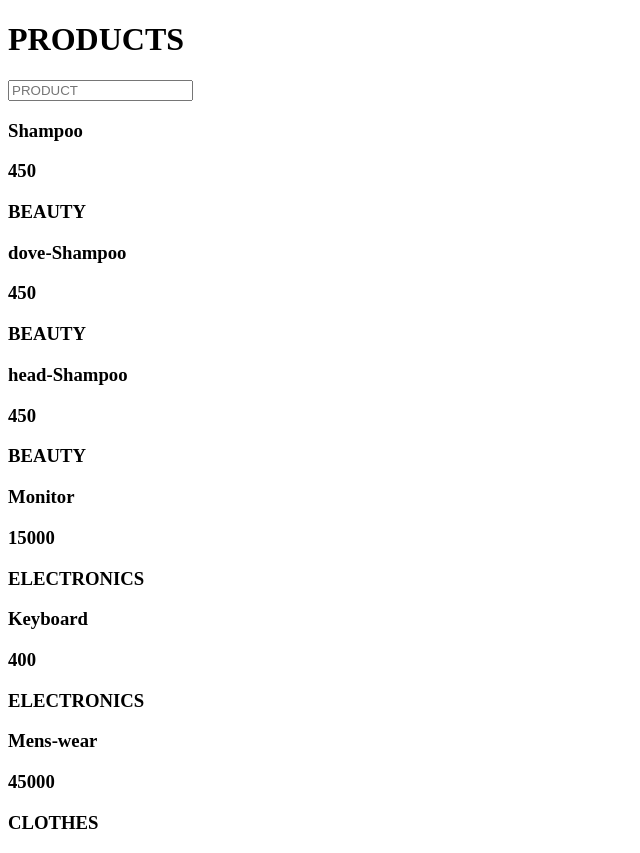
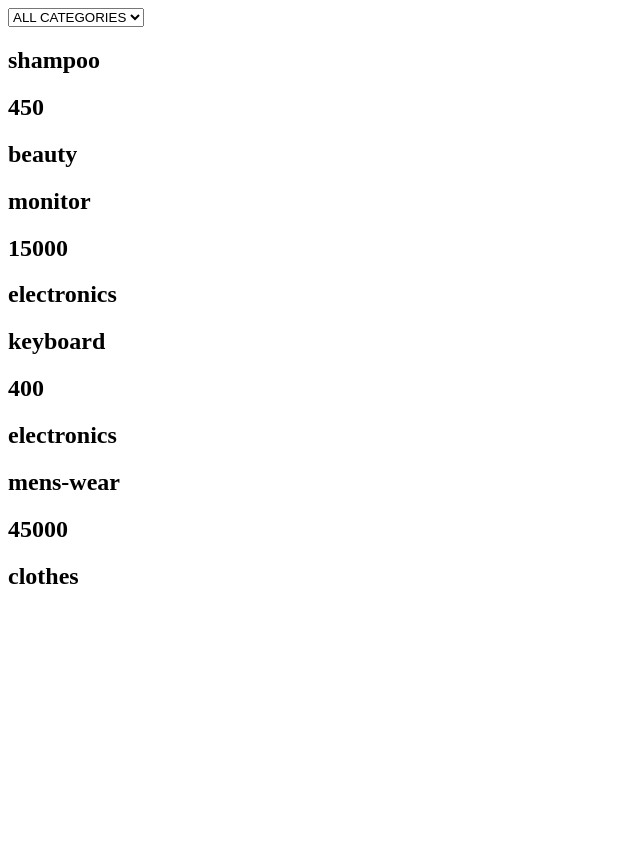
Before and after one commit to karanjoshi-kj/REACT, a React (Vite) app in the folder demo/: page / in a window 1280 px wide. Shown: the whole page, without its empty margins (0-640 px from the left). After the commit the page ends 800 px from the top, so only its background shows below. Built offline with nearby package versions, Linux system fonts and the light colour scheme.

Commit message:
QUESTION PRATICE

```diff
--- a/demo/src/App.jsx
+++ b/demo/src/App.jsx
@@ -5,13 +5,15 @@
 // import Card from './components/mapfunction/Card';
 // import Filter from './components/FILTERS/Filter';
 // import Filter1 from './components/FILTERS/Filter1';
-import Question1 from './components/FILTERS/Question1';
+// import Question1 from './components/FILTERS/Question1';
+import Dropdown from './components/FILTERS/Dropdown';
 // import Filtercard from './components/FILTERS/Filtercard';
 
 const App = () => {
   return (
     <div>
-      <Question1 />
+      <Dropdown />
+      {/* <Question1 /> */}
       {/* <Questio1n /> */}
       {/* <Filter1 /> */}
       {/* <Filtercard /> */}
--- /dev/null
+++ b/demo/src/components/FILTERS/Dropdown.jsx
@@ -0,0 +1,57 @@
+import React, { useState } from 'react'
+import Input2 from "./Input2"
+const Dropdown = () => {
+    const products = [
+        {
+        id :1,
+        name : "shampoo",
+        Price : 450 ,
+        category : "beauty"
+    },
+        {
+        id :2,
+        name : "monitor",
+        Price : 15000 ,
+        category : "electronics"
+    },
+        {
+        id :3,
+        name : "keyboard",
+        Price : 400 ,
+        category : "electronics"
+    },
+        {
+        id :5,
+        name : "mens-wear",
+        Price : 45000 ,
+        category : "clothes"
+    },
+];
+
+const [category , setcategory] = useState("");
+
+const filteredproduct = products.filter((product)=>{
+    if (category==="") {
+        return true ;
+    }
+    return product.category === category ;
+})
+  return (
+    <div>
+
+        <Input2
+        category={category}
+        setcategory={setcategory}
+        />
+      {filteredproduct.map((product)=>(
+        <div key={product.id}>
+            <h2>{product.name}</h2>
+            <h2>{product.Price}</h2>
+            <h2>{product.category}</h2>
+        </div>
+      ))}
+    </div>
+  )
+}
+
+export default Dropdown
--- /dev/null
+++ b/demo/src/components/FILTERS/Input2.jsx
@@ -0,0 +1,18 @@
+import React from 'react'
+
+const Input2 = ({category , setcategory}) => {
+  return (
+    <div>
+      <select
+      value={category}
+      onChange={(e) => setcategory(e.target.value)}>
+        <option value="">ALL CATEGORIES</option>
+        <option value="electronics">ELECTRONICS</option>
+        <option value="clothes">CLOTHES</option>
+        <option value="beauty">BEAUTY</option>
+      </select>
+    </div>
+  )
+}
+
+export default Input2
```
